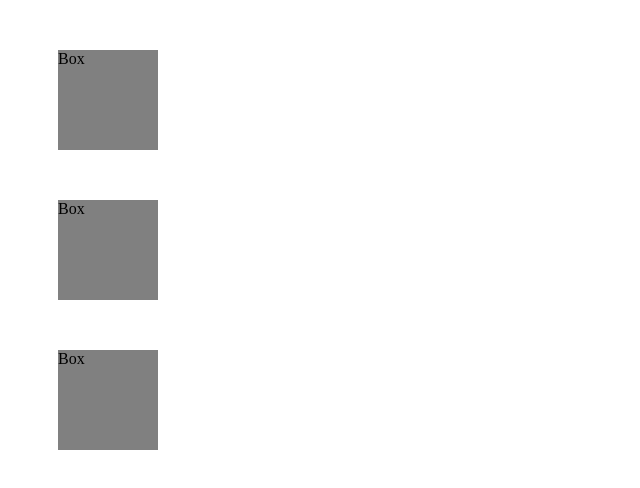
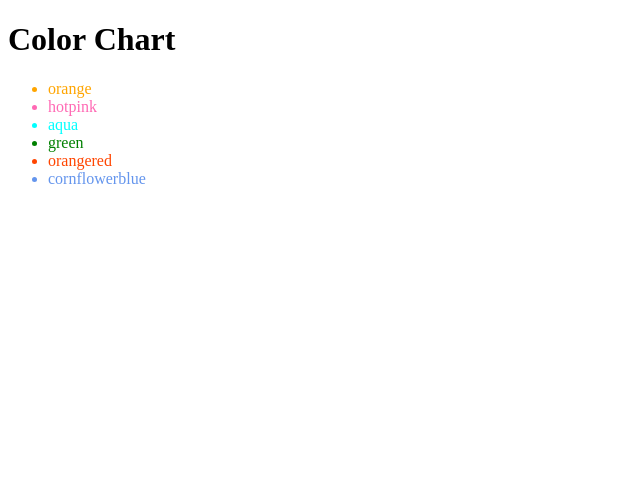
Before and after one commit to seohyon-cho/1120_react, a React (Create React App) app: page / in a window 1280 px wide. Shown: the top 488 px of the page, without its empty margins (0-640 px from the left). Built offline with nearby package versions, Linux system fonts and the light colour scheme.

Commit message:
map으로 특정 데이터를 반복 돌면서 동적으로 JSX 반환 시 key 값이 필요한 이유

```diff
--- a/src/App.jsx
+++ b/src/App.jsx
@@ -1,10 +1,23 @@
-import Box from './box/Box';
+export default function App() {
+	const colors = ['orange', 'hotpink', 'aqua', 'green', 'orangered', 'cornflowerblue'];
 
-export default function App() {
-	// 박스 클릭 시, 인수로 원하는 색상값을 문자열로 집어넣어서 해당 박스의 배경 색 변경하는 핸들러 함수 따로 만든 뒤, 클릭 이벤트 시 호출.
 	return (
 		<>
-			<Box />
+			<h1>Color Chart</h1>
+
+			<ul>
+				{colors.map((color, idx) => {
+					// return문에서 map을 통해 반복적으로 생성되는 가상DOM 요소에는, 무조건 고유의 key값을 부여해줘야 함.
+					// 이유 : react로 하여금 여러 개의 반복 요소 중에서 수정해야 하는 요소를 효율적으로 비교탐색하기 위해서.
+					// 간편하게는 반복되는 순서값(ids)만을 집어넣을 수도 있긴 하나, 권장하지는 않으므로
+					// DB의 각 데이터에 내장되어 있는 Object_id를 활용하거나, 실제 데이터와 순번을 결합 (color+idx) 해서 고유 문자 값을 생성하는 것이 바람직함.
+					return (
+						<li key={color + idx} style={{ color: color }}>
+							{color}
+						</li>
+					);
+				})}
+			</ul>
 		</>
 	);
 }
--- a/src/box/Box.jsx
+++ /dev/null
@@ -1,20 +0,0 @@
-import './Box.scss';
-
-export default function Box() {
-	const changeBg = (e, bg) => {
-		e.target.style.backgroundColor = bg;
-	};
-	return (
-		<>
-			<div className='Box' onClick={(e) => changeBg(e, 'pink')}>
-				Box
-			</div>
-			<div className='Box' onClick={(e) => changeBg(e, 'skyblue')}>
-				Box
-			</div>
-			<div className='Box' onClick={(e) => changeBg(e, 'black')}>
-				Box
-			</div>
-		</>
-	);
-}
--- a/src/box/Box.scss
+++ /dev/null
@@ -1,6 +0,0 @@
-.Box {
-	width: 100px;
-	height: 100px;
-	margin: 50px;
-	background: gray;
-}
```
